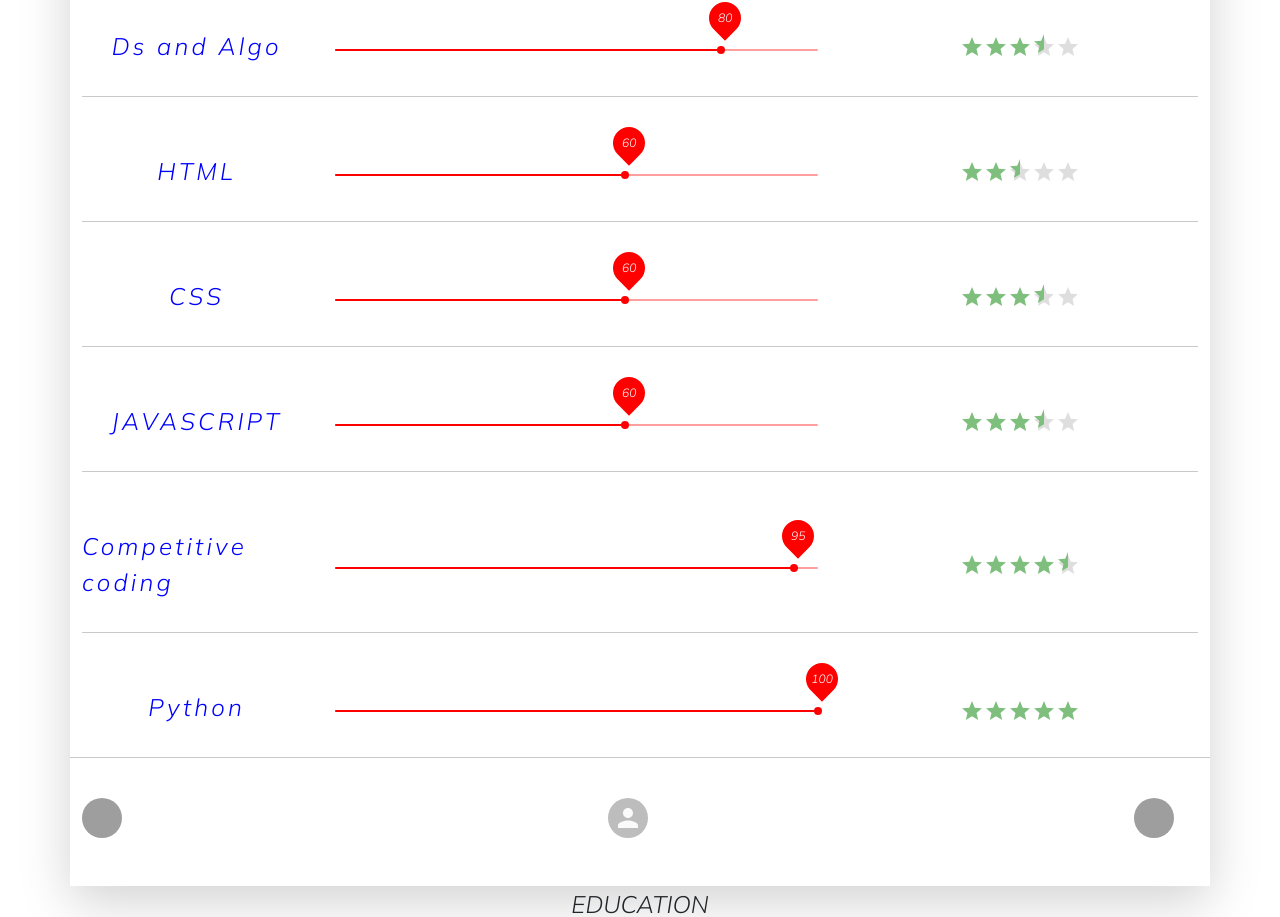
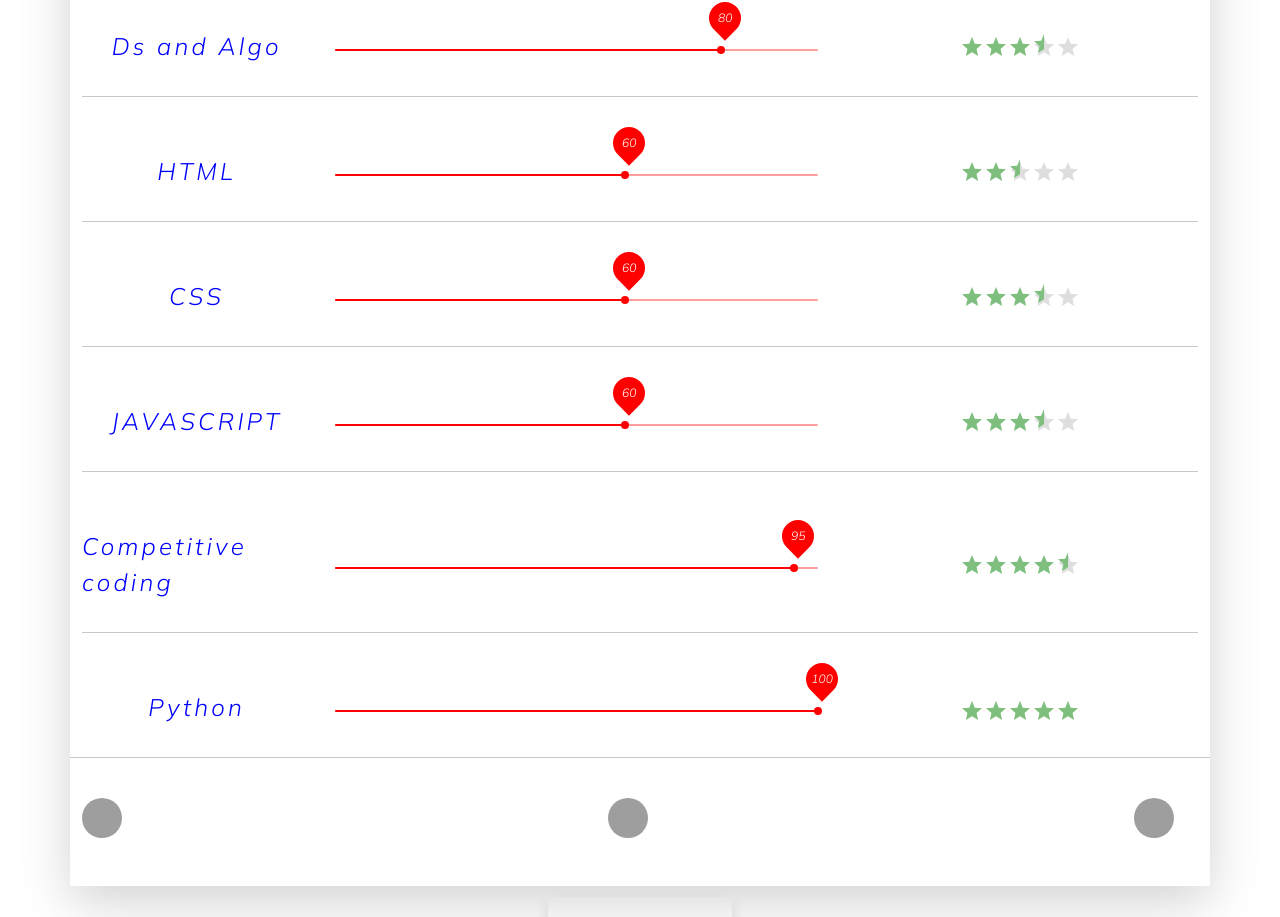
Before and after one commit to Tejas-r281/Own-portfolio, a React (Create React App) app: page / in a window 1280 px wide. Shown: the part 1864-2781 px from the top of the page. Built offline with nearby package versions, Linux system fonts and the light colour scheme; grey boxes are pictures that could not be loaded.

Commit message:
prograss bar added

```diff
--- a/src/App.jsx
+++ b/src/App.jsx
@@ -15,20 +15,31 @@ import Contact from './Contact'
 
 
 function App() {
-    return (
-        <>
-           <Navbar/>
-           <Home/>
-           <About/>
-
-             <Skills/>
-             <Education/>
-           <Contact/>
-           <Footer/>
+  return (
+    <>
+    <div className="a">
+      <Navbar />
+      </div>
+      <div className="b">
+      <Home />
+      </div>
+      <div className="c">
+      <About />
+      </div>
+      <div className="d">
+      <Skills />
+      </div>
+      {/* <Education /> */}
+      <div className="e">
+      <Contact />
+      </div>
+      <div className="f">
+      <Footer />
+      </div>
 
 
-        </>
-    )
+    </>
+  )
 }
 
 export default App
--- a/src/Java.jsx
+++ b/src/Java.jsx
@@ -1 +1,52 @@
 import React from 'react'
+var totalHeight = 0;
+function calculateTotalHeightMinusElement(excludeElementClass)
+{
+  // Get all child elements of the body tag
+  var bodyChildren = (document.getElementById('root')).children;
+
+//   console.log(bodyChildren);
+
+
+//   // Loop through the selected elements
+   for (var i = 0; i < bodyChildren.length; i++) {
+
+//     // Add the height of this element
+    totalHeight = totalHeight + bodyChildren[i].offsetHeight;
+   }
+//    totalheight(totalHeight);
+// console.log(totalHeight);
+
+
+ }
+
+document.addEventListener("DOMContentLoaded", function(event) {
+
+  // Pass in the class name of the element you want to minus from the height calculation
+  calculateTotalHeightMinusElement("myDivClass");
+});
+const style= document.createElement('style');
+console.log(style);
+const head = document.getElementsByTagName('head')[0];
+console.log(head);
+window.addEventListener('scroll',(e)=>{
+
+    var currentheight=(window.pageYOffset);
+    var currentwidth=(window.innerWidth);
+    // console.log(currentwidth);
+   var height= document.body.scrollHeight;
+   height=totalHeight;
+   var actul=(currentwidth/height)*currentheight;
+   var x= currentwidth/actul -1+.048;
+    var h= (x/height)*currentheight;
+    // console.log(h);
+   const realheight=(actul+h*actul);
+   const css= `.padding::after{
+       width:${realheight}px;
+   }`
+   style.innerHTML=css;
+//    console.log(style);
+   head.insertAdjacentElement("beforeend",style);
+//    console.log(totalHeight);
+
+})
--- a/src/Navbar.css
+++ b/src/Navbar.css
@@ -39,24 +39,23 @@
   .padding::after{
        content: "";
        position: absolute;
-       background-color: red;
+       background: linear-gradient(to right, #7b4397, #dc2430);
        color: red;
-       width: 100%;
+       width: 0px;
        height: .25rem;
        bottom: 10px;
-       left: 0;
-       animation: straight 5s linear  infinite  ;
-       opacity: .5;
+       left: -10px;
+       /* animation: straight 2s linear  infinite alternate-reverse; */
+       /* opacity: .5; */
+       /* transition: all .5s; */
   }
-@keyframes straight
-{
-    0%{
-        transform: translateX(-100%);
-        background-color: rgb(32, 20, 207);
-    }
-    100%
-    {
-        transform: translateX(100%);
-        background-color: green;
-    }
-}
+  /* .padding::after::after{
+      content: "";
+      position: absolute;
+     width: 100%;
+     height: 2rem;
+
+        background-color:rgb(20, 61, 207);
+        /* height: auto; */
+        /* color: yellow; */
+  /* }  */
--- a/src/Skills.jsx
+++ b/src/Skills.jsx
@@ -9,6 +9,7 @@ import { makeStyles } from '@material-ui/core/styles';
 import Slider from '@material-ui/core/Slider';
 import "./Skills.css";
 import Avatar from '@material-ui/core/Avatar';
+import Tooltip from '@material-ui/core/Tooltip';
 
 
 
@@ -209,10 +210,19 @@ function Skills() {
                     </div>
                     <hr className="mt-3"/>
                     <div className="row">
+
                         <div className="col-12 d-flex justify-content-between align-items-center  pt-4 ">
-                        <Avatar alt="Remy Sharp" src="./codeforces.jpg" />
-                        <Avatar alt="Remy Sharp" src="" />
-                        <Avatar alt="Remy Sharp" src="https://i.pinimg.com/736x/b4/6e/54/b46e546a3ee4d410f961e81d4a8cae0f.jpg" />
+                        <Tooltip title="Spoj" interactive>
+
+                       <a href="https://www.spoj.com/users/kya_bantai/" target="_blank"> <Avatar alt="Remy Sharp" src="https://stx1.spoj.com/gfx/spoj-fb.jpg" /></a>
+                       </Tooltip>
+                       <Tooltip title="Codechef" interactive>
+                       <a href="https://www.codechef.com/users/akshu30" target="_blank">
+                        <Avatar alt="Remy Sharp" src="https://i.pinimg.com/originals/c5/d9/fc/c5d9fc1e18bcf039f464c2ab6cfb3eb6.jpg" /></a></Tooltip>
+                        <Tooltip title="Codeforces" interactive>
+                        <a href="https://codeforces.com/profile/whiteWalkr" target="_blank">
+                        <Avatar alt="Remy Sharp" src="https://i.pinimg.com/736x/b4/6e/54/b46e546a3ee4d410f961e81d4a8cae0f.jpg" /></a>
+                        </Tooltip>
                         </div>
                     </div>
                 </div>
```
